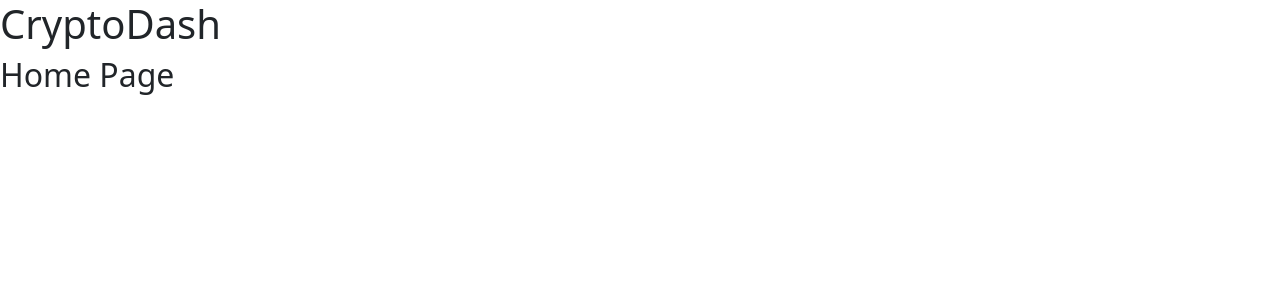
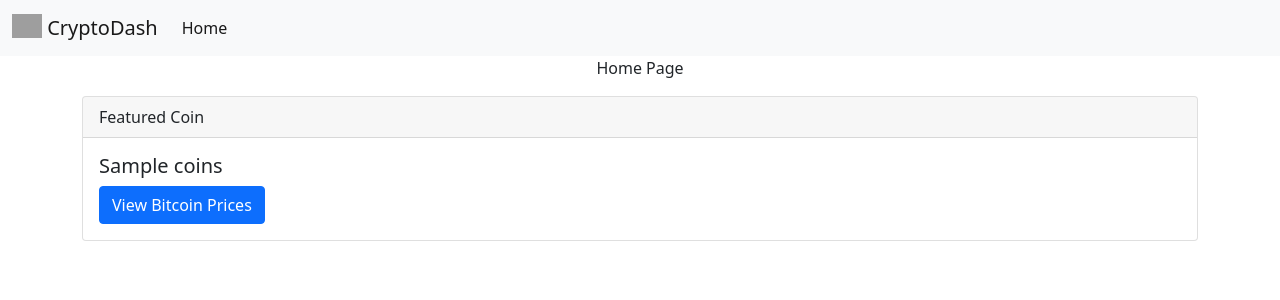
Before and after one commit to MazinAshfaq/PythonCrypto, a Flask app: template final/templates/home.html in a window 1280 px wide. Shown: the top 300 px of the page. Run offline with Flask 2, Linux system fonts and the light colour scheme; the template is opened without the code that fills it: most values are stand-ins (such as "Sample title", 1, 10 or a date in 2020); parts of the project's set-up code (start-up, migrations or seed data) failed here and were passed over; grey boxes are pictures that could not be loaded.

Commit message:
Create fetch coins function and added some styling

```diff
--- a/final/app.py
+++ b/final/app.py
@@ -5,11 +5,12 @@ app = Flask(__name__)
 
 @app.route("/")
 def home():
-    return "HomePage"
+    data = functions.fetchCoins()
+    return render_template("home.html", coins = data)
 
 @app.route("/Charts")
 def chart():
-    data = functions.fetchData()
+    data = functions.fetchChartData()
     return render_template("chart.html", btc = data[0], eth=data[1])
 
 
--- a/final/templates/base.html
+++ b/final/templates/base.html
@@ -14,8 +14,44 @@
     <title>CryptoDash</title>
   </head>
   <body>
-    <h1>CryptoDash</h1>
     <!-- I could add a header here -->
+    <nav class="navbar navbar-expand-lg navbar-light bg-light">
+      <div class="container-fluid">
+        <a class="navbar-brand" href="#">
+          <img
+            src="https://w7.pngwing.com/pngs/462/601/png-transparent-shiba-inu-dogecoin-iphone-6-iphone-4s-doge-mammal-carnivoran-dog-like-mammal.png"
+            alt=""
+            width="30"
+            height="24"
+            class="d-inline-block align-text-top"
+          />
+          CryptoDash
+        </a>
+        <button
+          class="navbar-toggler"
+          type="button"
+          data-bs-toggle="collapse"
+          data-bs-target="#navbarSupportedContent"
+          aria-controls="navbarSupportedContent"
+          aria-expanded="false"
+          aria-label="Toggle navigation"
+        >
+          <span class="navbar-toggler-icon"></span>
+        </button>
+        <div class="collapse navbar-collapse" id="navbarSupportedContent">
+          <ul class="navbar-nav me-auto mb-2 mb-lg-0">
+            <li class="nav-item">
+              <a
+                class="nav-link active"
+                aria-current="page"
+                href="{{ url_for('home')}}"
+                >Home</a
+              >
+            </li>
+          </ul>
+        </div>
+      </div>
+    </nav>
     <!-- Main content for any page -->
     {% block content %} {%endblock%}
     <!-- I could also add a footer here -->
--- a/final/templates/home.html
+++ b/final/templates/home.html
@@ -1,6 +1,23 @@
-{% extends "base.html" %} {%block content%}
+{% extends "base.html" %}
+{%block content%}
   <body>
-    <h2>Home Page</h2>
+
+    <div class="container">
+      <figure class="text-center"> Home Page</figure>
+      <div class="row">
+        <div class="col-sm">
+          <div class="card">
+            <div class="card-header">
+              Featured Coin
+            </div>
+            <div class="card-body">
+              <h5 class="card-title">{{coins}}</h5>
+              <a href="{{ url_for('chart')}}" class="btn btn-primary">View Bitcoin Prices</a>
+            </div>
+          </div>
+        </div>
+
+
     <script
       src="https://cdn.jsdelivr.net/npm/bootstrap@5.1.3/dist/js/bootstrap.bundle.min.js"
       integrity="sha384-ka7Sk0Gln4gmtz2MlQnikT1wXgYsOg+OMhuP+IlRH9sENBO0LRn5q+8nbTov4+1p"
```
Also changed, not shown: final/btc_candle.csv (+5 -6 lines), final/eth_candle.csv (+5 -4 lines), final/functions.py (+14 -1 lines), final/Static/doge.png (added).
